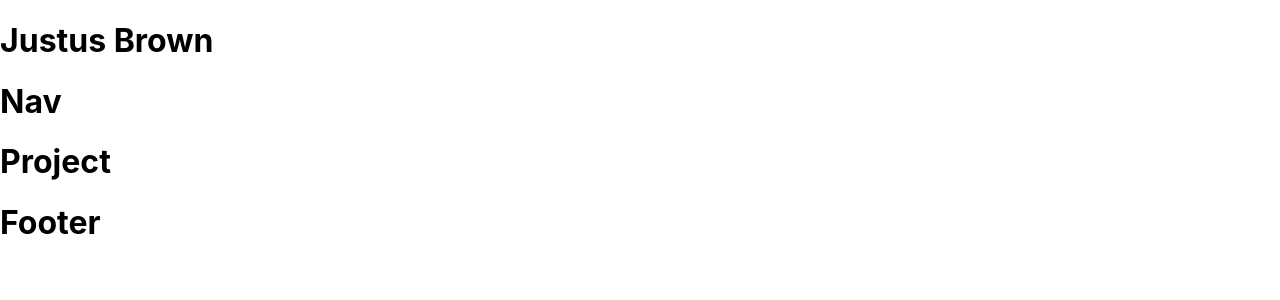
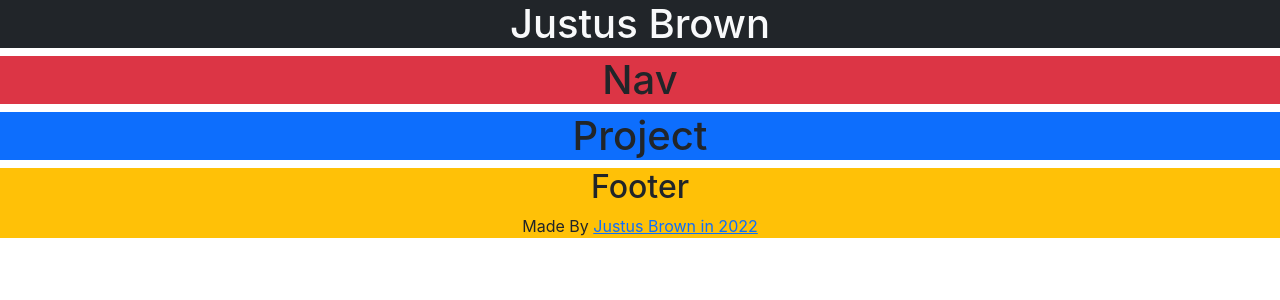
Before and after one commit to brownj47/portfolio, a React (Create React App) app: page / in a window 1280 px wide. Shown: the top 300 px of the page. Built offline with nearby package versions, Linux system fonts and the light colour scheme.

Commit message:
basic components

```diff
--- a/package.json
+++ b/package.json
@@ -6,7 +6,9 @@
     "@testing-library/jest-dom": "^5.16.5",
     "@testing-library/react": "^13.3.0",
     "@testing-library/user-event": "^13.5.0",
+    "bootstrap": "^5.2.0",
     "react": "^18.2.0",
+    "react-bootstrap": "^2.5.0",
     "react-dom": "^18.2.0",
     "react-scripts": "5.0.1",
     "web-vitals": "^2.1.4"
--- a/src/components/footer.js
+++ b/src/components/footer.js
@@ -2,9 +2,11 @@ import React from 'react';
 
 function Footer(){
     return(
-        <h1>Footer
+        <footer className='bg-warning text-center'>
 
-        </h1>
+            <h2>Footer</h2>
+            <p>Made By <a href='https://www.linkedin.com/in/justus-b-8a1158108/'>Justus Brown in 2022</a></p>
+        </footer>
     )
 }
 
--- a/src/components/header.js
+++ b/src/components/header.js
@@ -2,7 +2,9 @@ import React from 'react';
 
 function Header(){
     return(
-        <h1>Justus Brown</h1>
+        <header className='bg-dark text-light text-center'>
+            <h1>Justus Brown</h1>
+        </header>
     )
 }
 
--- a/src/components/nav.js
+++ b/src/components/nav.js
@@ -2,7 +2,9 @@ import React from 'react';
 
 function Nav(){
     return(
-        <h1>Nav</h1>
+        <nav className='bg-danger text-center'>
+            <h1>Nav</h1>
+        </nav>
     )
 }
 
--- a/src/components/project.js
+++ b/src/components/project.js
@@ -3,7 +3,9 @@ import React from 'react';
 
 function Project(){
     return(
-        <h1>Project</h1>
+        <main className='bg-primary text-center'>
+            <h1>Project</h1>
+        </main>
     )
 }
 
--- a/src/index.js
+++ b/src/index.js
@@ -1,15 +1,16 @@
 import React from 'react';
 import ReactDOM from 'react-dom/client';
+
+// Bootstrap CSS
+import "bootstrap/dist/css/bootstrap.min.css";
+// Bootstrap Bundle JS
+import "bootstrap/dist/js/bootstrap.bundle.min";
+
 import './index.css';
 import App from './App';
-import reportWebVitals from './reportWebVitals';
+
 
 const root = ReactDOM.createRoot(document.getElementById('root'));
 root.render(
   <App />
 );
-
-// If you want to start measuring performance in your app, pass a function
-// to log results (for example: reportWebVitals(console.log))
-// or send to an analytics endpoint. Learn more: https://bit.ly/CRA-vitals
-reportWebVitals();
```
Also changed, not shown: src/App.js (indentation only), 1 other file (tests, documents, lock files or other folders).
